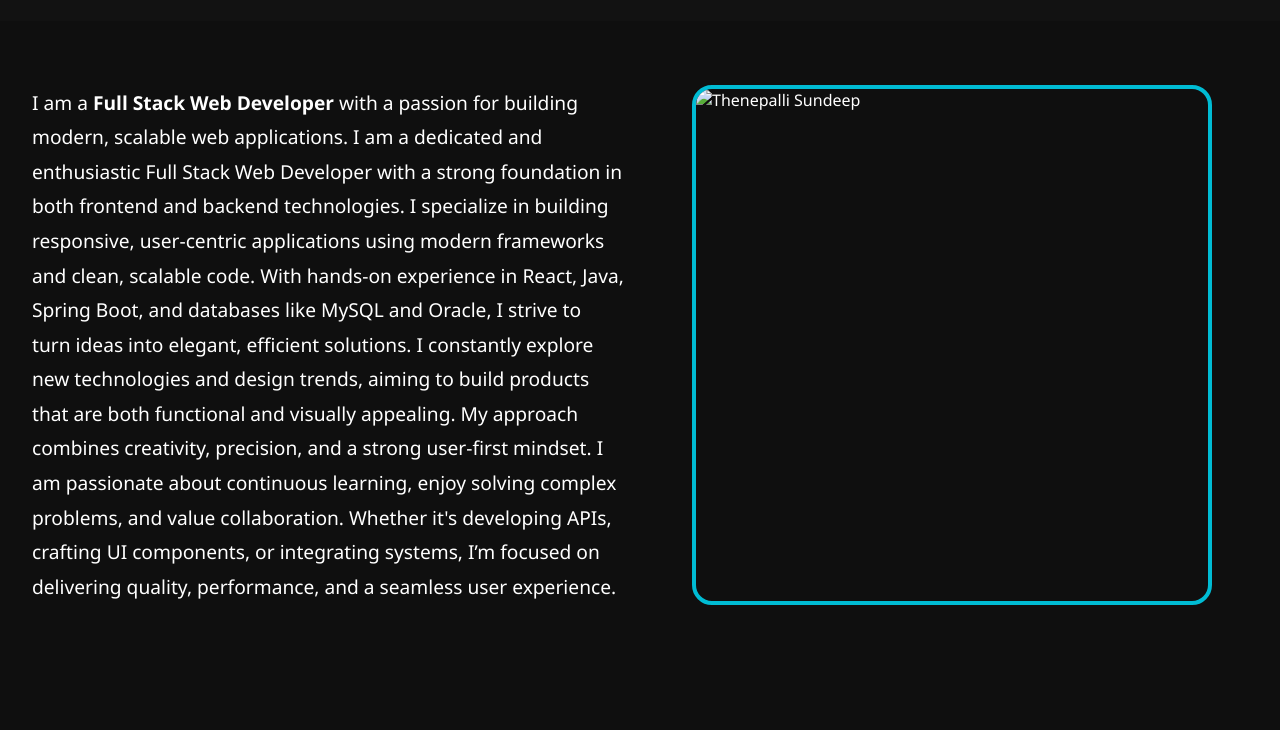
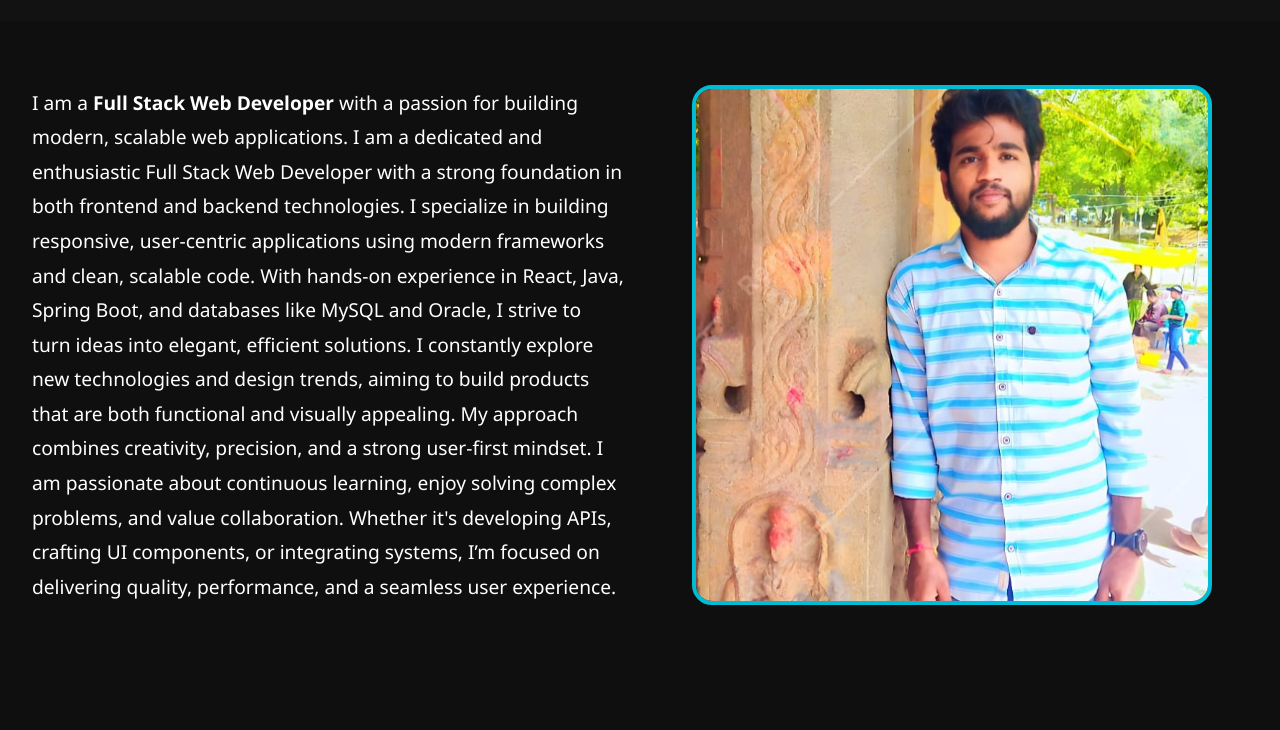
Before and after one commit to sundeep341/portfolio, a plain HTML site: page index.html in a window 1280 px wide. Shown: the part 62-792 px from the top of the page. Drawn offline with Linux system fonts and the light colour scheme; the site is published under a folder, as on GitHub Pages, so addresses that start at the root find nothing.

Commit message:
Update index.html

```diff
--- a/index.html
+++ b/index.html
@@ -159,7 +159,7 @@
       <p>I am a <strong>Full Stack Web Developer</strong> with a passion for building modern, scalable web applications. I am a dedicated and enthusiastic Full Stack Web Developer with a strong foundation in both frontend and backend technologies. I specialize in building responsive, user-centric applications using modern frameworks and clean, scalable code. With hands-on experience in React, Java, Spring Boot, and databases like MySQL and Oracle, I strive to turn ideas into elegant, efficient solutions. I constantly explore new technologies and design trends, aiming to build products that are both functional and visually appealing. My approach combines creativity, precision, and a strong user-first mindset. I am passionate about continuous learning, enjoy solving complex problems, and value collaboration. Whether it's developing APIs, crafting UI components, or integrating systems, I’m focused on delivering quality, performance, and a seamless user experience.</p>
     </div>
     <div class="hero-img">
-      <img src="/myphoto.jpg" alt="Thenepalli Sundeep">
+      <img src="myphoto.jpg" alt="Thenepalli Sundeep">
     </div>
   </section>
 
```
